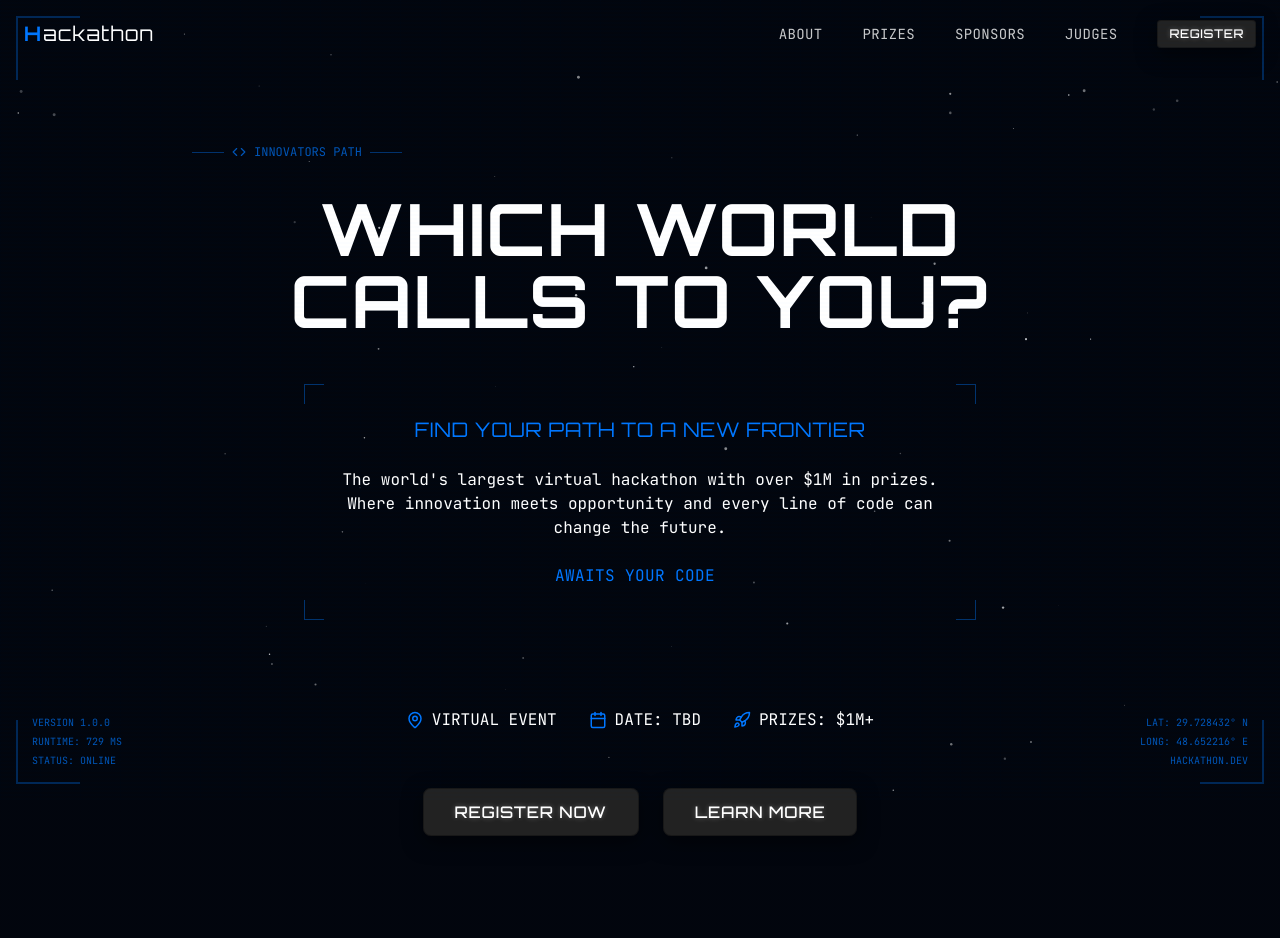
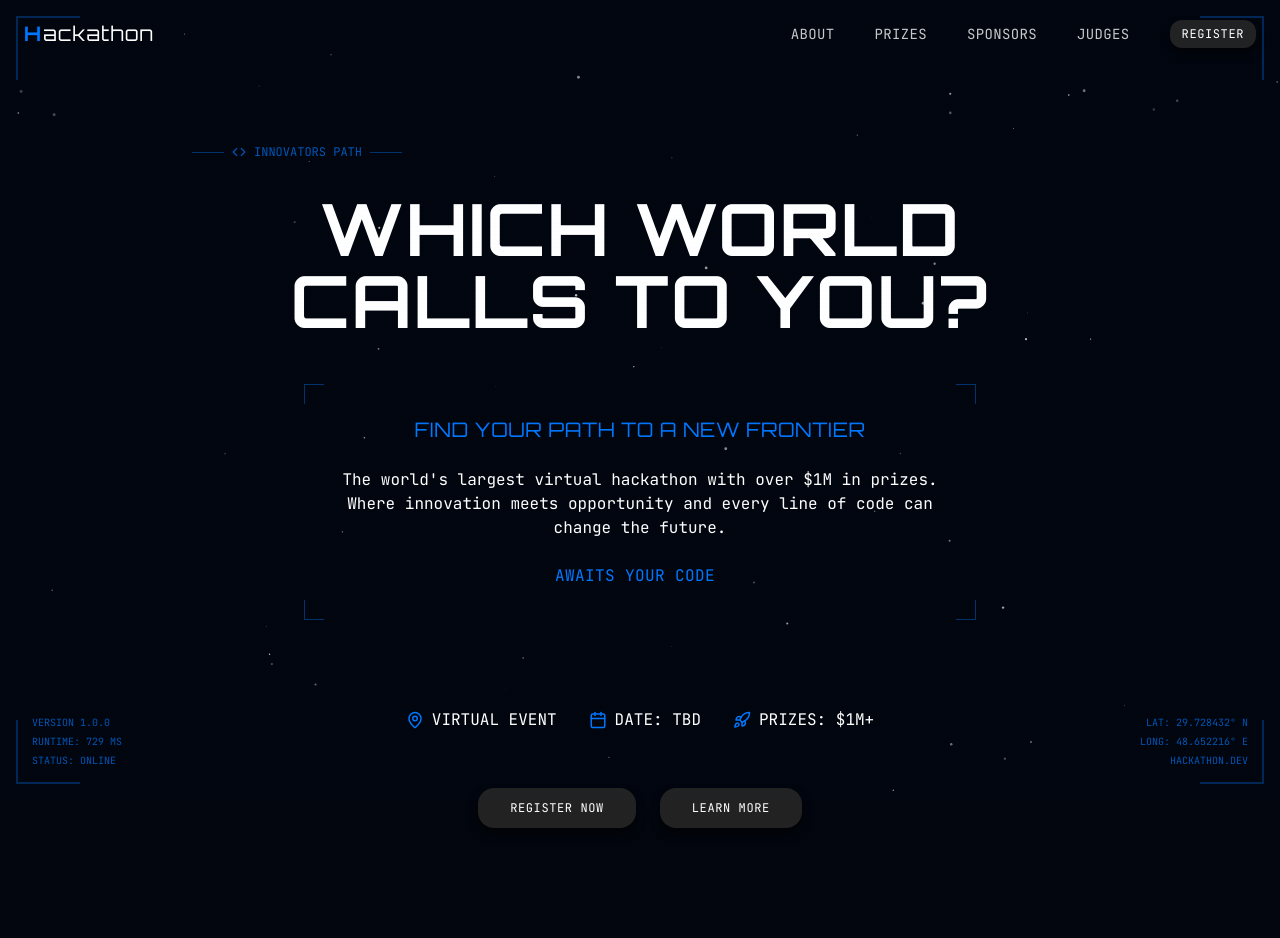
Before and after one commit to 3dblur/3dblurs, a React (Vite) app: page / in a window 1280 px wide. Shown: the top 938 px of the page. Built offline with nearby package versions, Linux system fonts and the light colour scheme; a web font is replaced by a local one.

Commit message:
Fix button styling
The button styling was updated to match the theme and improve the depth effect.

```diff
--- a/src/components/HeroSection.tsx
+++ b/src/components/HeroSection.tsx
@@ -1,4 +1,3 @@
-
 import React, { useEffect, useRef, useState } from "react";
 import { Calendar, MapPin, Zap, Code, Globe, Rocket, Activity, Award, Users, Target } from "lucide-react";
 import Button from "./ui-custom/Button";
@@ -94,10 +93,10 @@ const HeroSection: React.FC = () => {
           </div>
 
           <div className="animate-on-scroll opacity-0 translate-y-10 transition-all duration-700 delay-500 flex flex-wrap justify-center gap-6 mt-12">
-            <Button variant="cyber" size="lg" className="pixel-font">
+            <Button variant="cyber" size="lg" className="font-mono text-xs tracking-wider">
               REGISTER NOW
             </Button>
-            <Button variant="cyber" size="lg" className="pixel-font">
+            <Button variant="cyber" size="lg" className="font-mono text-xs tracking-wider">
               LEARN MORE
             </Button>
           </div>
--- a/src/components/ui-custom/Button.tsx
+++ b/src/components/ui-custom/Button.tsx
@@ -18,7 +18,7 @@ const Button = ({
   isLoading = false,
   ...props
 }: ButtonProps) => {
-  const baseStyles = "relative inline-flex items-center justify-center font-future transition-all duration-300 ease-in-out focus:outline-none disabled:opacity-70 disabled:cursor-not-allowed uppercase tracking-wider btn-pulse";
+  const baseStyles = "relative inline-flex items-center justify-center font-future transition-all duration-300 ease-in-out focus:outline-none disabled:opacity-70 disabled:cursor-not-allowed uppercase tracking-wider";
 
   const variantStyles = {
     primary: "bg-hackathon-accent text-white hover:bg-opacity-90 focus:ring-2 focus:ring-hackathon-accent focus:ring-opacity-50 hover:scale-[1.03] active:scale-[0.98]",
@@ -26,13 +26,13 @@ const Button = ({
     outline: "bg-transparent border border-white/20 text-white hover:border-white/40 focus:ring-2 focus:ring-white/30 focus:ring-opacity-50 hover:scale-[1.03] active:scale-[0.98]",
     ghost: "bg-transparent text-white hover:bg-white/10 focus:ring-2 focus:ring-white/30 focus:ring-opacity-50 hover:scale-[1.03] active:scale-[0.98]",
     terminal: "bg-transparent backdrop-blur-sm text-[#0077FF] hover:text-white border border-[#0077FF]/40 hover:border-[#0077FF]/80 focus:ring-2 focus:ring-[#0077FF]/30 focus:ring-opacity-50 hover:scale-[1.03] active:scale-[0.98]",
-    cyber: "bg-[#222222] text-white hover:text-white border-0 focus:outline-none hover:scale-[1.03] active:scale-[0.98] cyber-button",
+    cyber: "bg-[#222222] text-white font-mono text-xs tracking-wider border-0 shadow-[0_6px_10px_rgba(0,0,0,0.55)] hover:shadow-[0_8px_15px_rgba(0,0,0,0.65)] active:shadow-[0_2px_5px_rgba(0,0,0,0.5)] hover:translate-y-[-1px] active:translate-y-[1px] transition-all duration-200",
   };
 
   const sizeStyles = {
-    sm: "text-xs px-3 py-1.5 rounded-sm",
-    md: "text-sm px-5 py-2 rounded-lg",
-    lg: "text-base px-8 py-3 rounded-lg",
+    sm: "text-xs px-3 py-1.5 rounded-xl",
+    md: "text-sm px-5 py-2 rounded-2xl",
+    lg: "text-base px-8 py-3 rounded-2xl",
   };
 
   return (
```
Also changed, not shown: src/App.css (+33 -0 lines).
